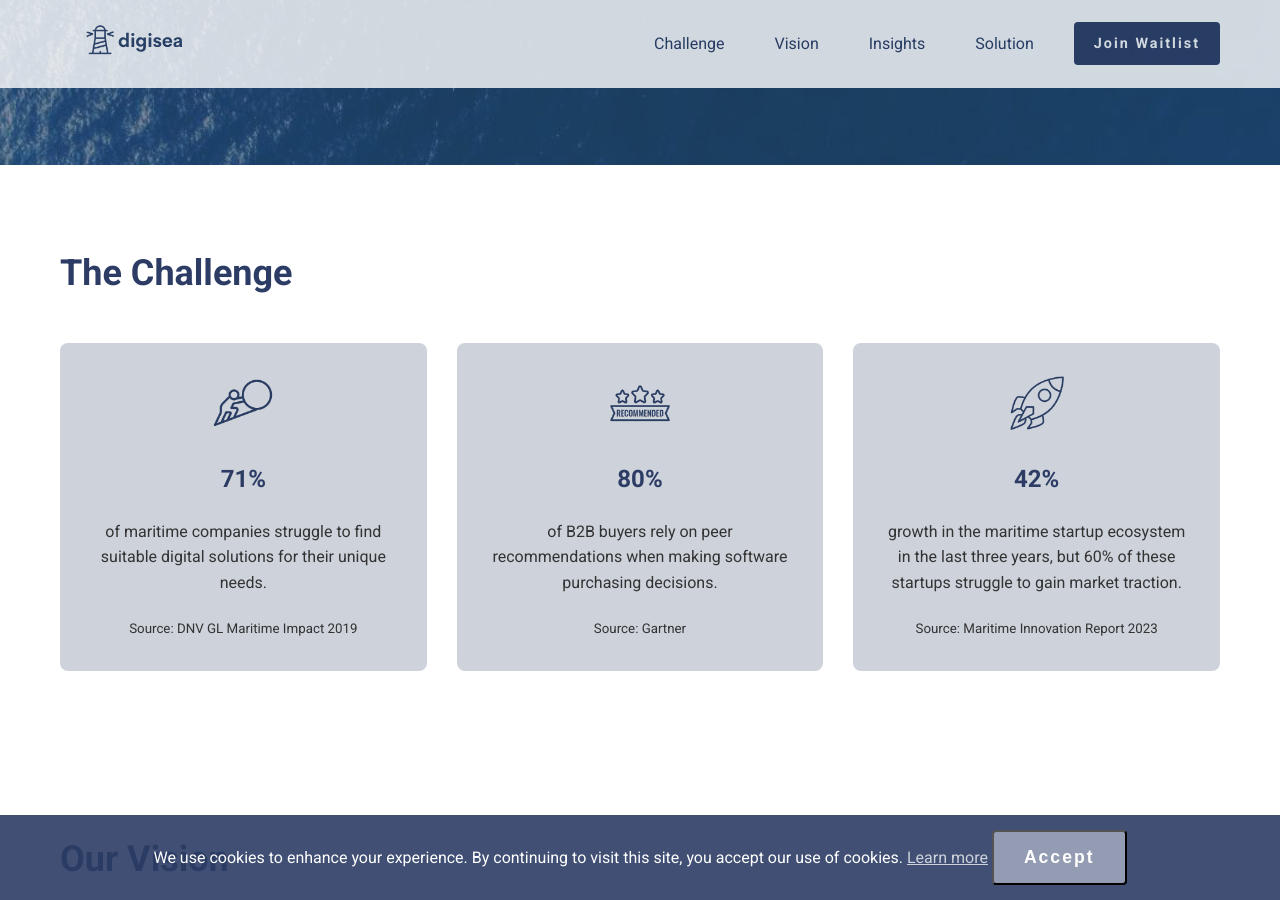
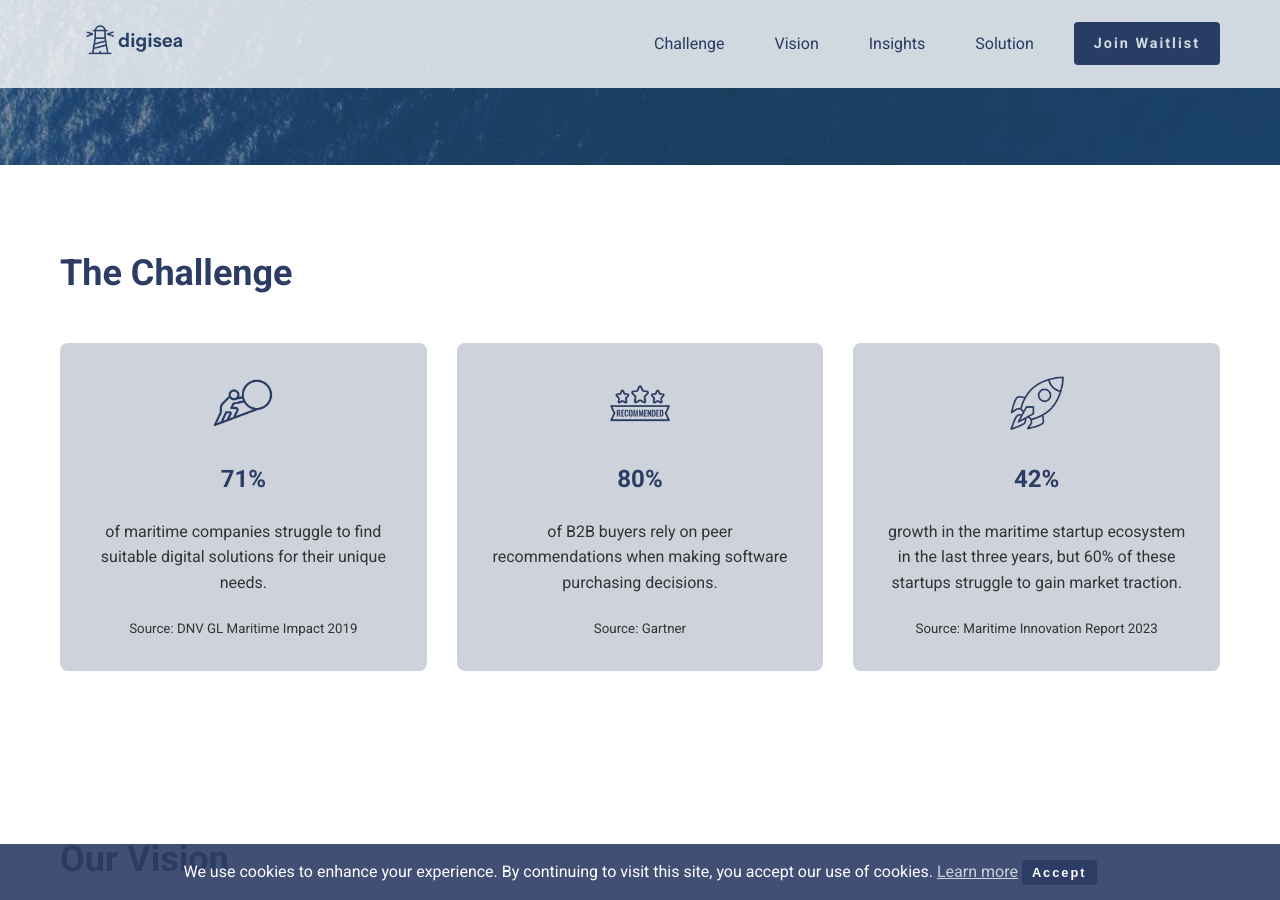
Before and after one commit to sasatass/digisea, a Jekyll site: the page built from index.markdown, in a window 1280 px wide and 900 px high, scrolled down 555 px. Built offline with Jekyll 4.4.1, drawn with Linux system fonts in a browser that asks for light colours.

Commit message:
Update main.css

```diff
--- a/assets/css/main.css
+++ b/assets/css/main.css
@@ -377,6 +377,20 @@ html {
     text-decoration: underline;
 }
 
+.cta-button.small {
+    background-color: var(--primary-color);
+    color: white;
+    border: none;
+    padding: 5px 10px;
+    font-size: 0.8em;
+    border-radius: 4px;
+    cursor: pointer;
+}
+
+.cta-button.small:hover {
+    background-color: var(--secondary-color);
+}
+
 /* Footer Styles */
  .site-footer {
     background-color: var(--primary-color);
```
